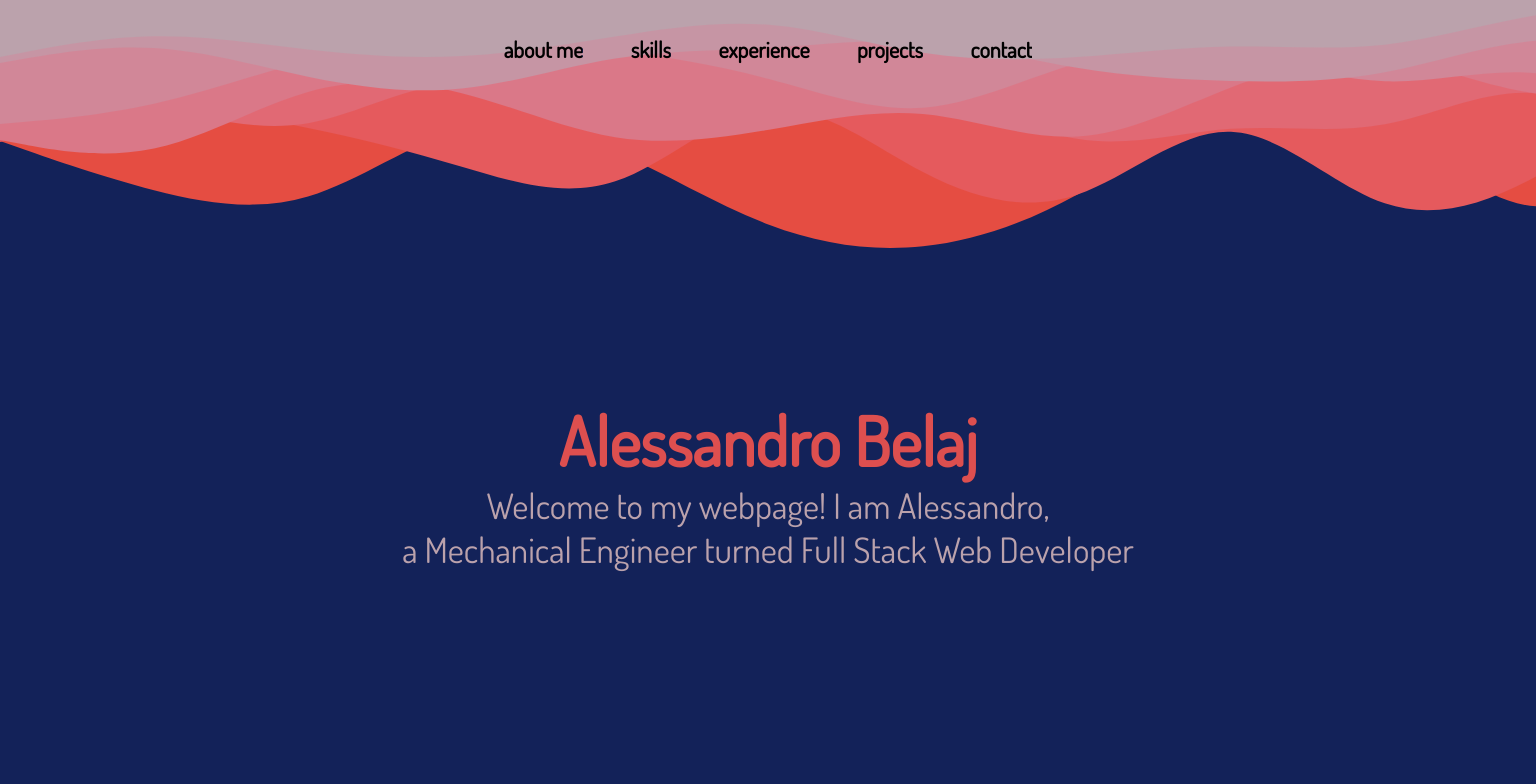
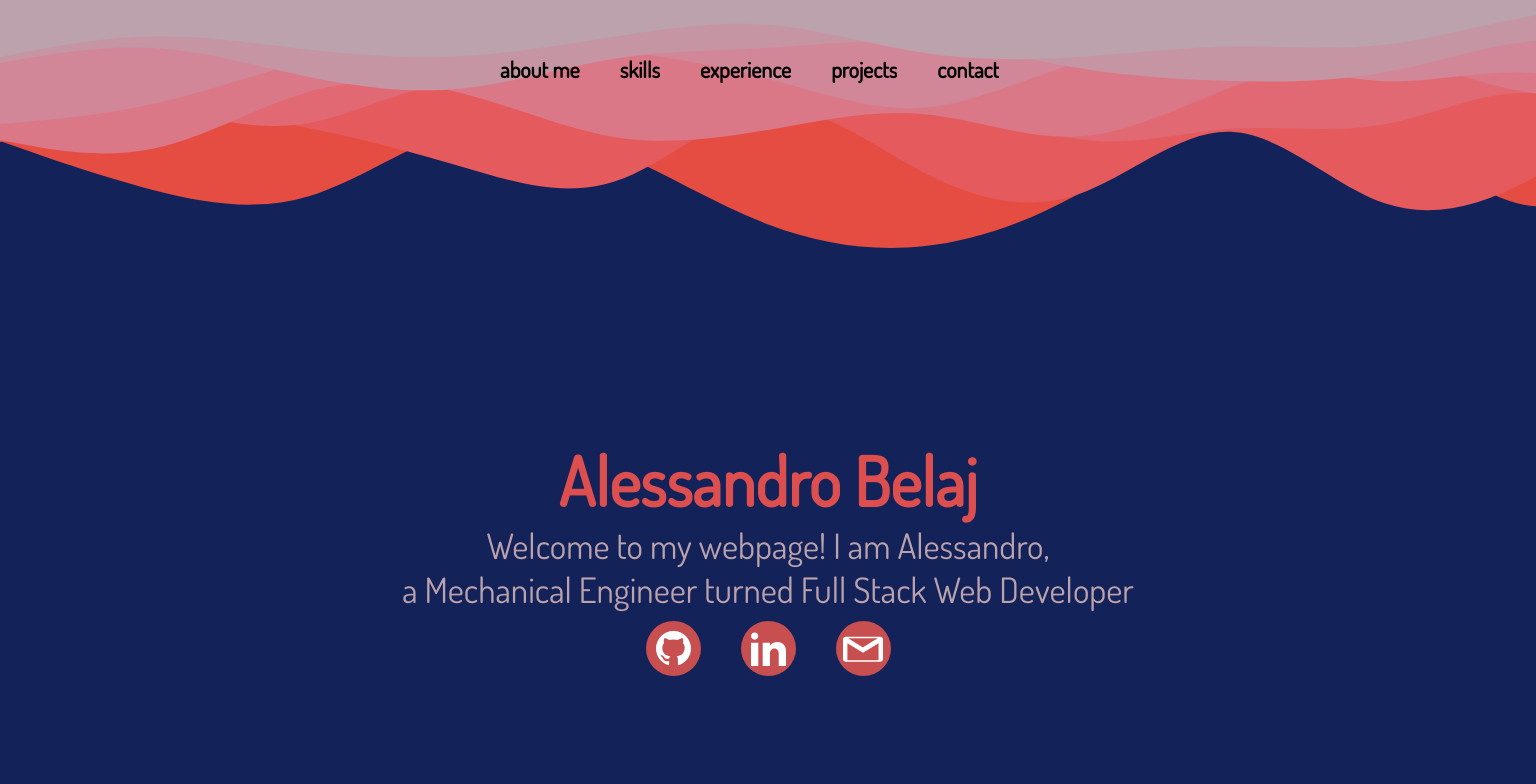
Before and after one commit to AlessandroB96/MyWebsite, a React (Create React App) app in the folder mywebsite/: page / in a window 1536 px wide. Shown: the top 784 px of the page. Built offline with nearby package versions, Linux system fonts and the light colour scheme.

Commit message:
contact form created

```diff
--- a/mywebsite/src/App.js
+++ b/mywebsite/src/App.js
@@ -1,5 +1,4 @@
 import React, { useState } from 'react';
-import './App.css';
 import Nav from './components/Nav';
 import Main from './components/Main';
 import About from './components/About';
--- a/mywebsite/src/components/About.js
+++ b/mywebsite/src/components/About.js
@@ -12,7 +12,7 @@ function About() {
         <section class="about-me-content">
             <p class="about-me-content">
                 I graduated from City College's Grove School of Engineering with a Bachelors of Engineering
-      in Mechanical Engineering in the Spring of 2021.Starting December of 2021, I enrolled in Columbia University's Full Stack Software Engineering Coding Bootcamp and I will graduate in April of 2022! I also love pasta, I enjoy hiking, binging TV shows, but most importantly, I love soccer!
+      in Mechanical Engineering in the Spring of 2021. Starting December of 2021, I enrolled in Columbia University's Full Stack Software Engineering Coding Bootcamp and I will graduate in April of 2022! I also love pasta, I enjoy hiking, binging TV shows, but most importantly, I love soccer!
             </p>
         </section>
     </article>
--- a/mywebsite/src/components/Contact.js
+++ b/mywebsite/src/components/Contact.js
@@ -1,8 +1,42 @@
-import React from 'react';
+import React, {useState} from 'react';
 import downloadsvg from '../../src/assets/images/download.svg';
 import resume from '../../src/resume/AlessandroBelaj_Resume.pdf';
+import { validateEmail } from '../utils/helpers';
 
 function Contact() {
+
+    const [formState, setFormState] = useState({ name: '', email: '', message: ''});
+    const [errorMessage, setErrorMessage] = useState('');
+
+    //destructure formState
+    const { name, email, message } = formState;
+
+    function handleSubmit(e) {
+        e.preventDefault();
+        console.log('Submit Form', formState);
+        }
+
+    function handleChange(e) {
+        if (e.target.name === 'email') {
+            const isValid = validateEmail(e.target.value);
+            // isValid conditional statement
+            if (!isValid) {
+                setErrorMessage('Your email is invalid.');
+              } else {
+                setErrorMessage('');
+              }
+          } else {
+            if (!e.target.value.length) {
+              setErrorMessage(`${e.target.name} is required.`);
+            } else {
+              setErrorMessage('');
+            }
+          }
+          if (!errorMessage) {
+        setFormState({...formState, [e.target.name]: e.target.value })
+          }
+      }
+
     return (
         <footer class="" id="">
 
@@ -13,25 +47,29 @@ function Contact() {
             </div>
         <br />
 
-        <div class="box-container">
-            <form id="contact-form">
+        <div class="box-container"  >
+            <form id="contact-form" onSubmit={handleSubmit}>
                 <div class="name-line">
                     <label class="name" htmlFor="name">NAME:</label>
-                    <input class="label" type="text" placeholder="name..." />
+                    <input class="label"  name="name" defaultValue={name} type="text" placeholder="name..." onBlur={handleChange} />
                 </div>
                 <br />
                 <div class="email-line">
                     <label class="email" htmlFor="email">EMAIL:</label>
-                    <input class="label" type="email" placeholder="email address..." />
+                    <input class="label" name="email" defualtValue={email} type="email" placeholder="email address..." onBlur={handleChange} />
                 </div>
                 <br />
                 <div class="message-line">
                     <label class="message" htmlFor="message">MESSAGE:</label>
-                    <textarea name="message" placeholder="message..." />
+                    <textarea name="message" defaultValue={message} placeholder="message..." onBlur={handleChange} />
                 </div>
+                {errorMessage && (
                     <div>
-                        <p  className="error-text"></p>
+                        <p  className="error-text">{errorMessage}</p>
                     </div>
+
+                )}
+
                 <br />
                 <div class="submit-container">
                 <button class="submit" type="submit">SUBMIT
--- a/mywebsite/src/components/Main.js
+++ b/mywebsite/src/components/Main.js
@@ -1,4 +1,7 @@
 import React from 'react';
+import github from '../../src/assets/images/github-1.svg';
+import linkedin from '../../src/assets/images/linkedin-1.svg';
+import email from '../../src/assets/images/gmail-1.svg';
 
 function Main() {
     return (
@@ -10,6 +13,32 @@ function Main() {
             <div class="sub-text">Welcome to my webpage! I am Alessandro,</div>
             <div class="sub-text">a Mechanical Engineer turned Full Stack Web Developer</div>
         </section>
+
+        <section class="contact-container">
+                    <section id="contact-content">
+                        <button class="btn" onclick="window.location.href='https://github.com/AlessandroB96';" value="Go to my GitHub">
+                        <div class="svg-container">
+                            <img src={github} class="github" alt="linkedin link" />
+                        </div>
+                        </button>
+                    </section>
+
+                    <section id="contact-content">
+                        <button class="btn" onclick="window.location.href='https://www.linkedin.com/in/alessandrobelaj/';" value="Go to my LinkedIn">
+                            <div class="svg-container">
+                            <img src={linkedin} class="LI" alt="linkedin link" />
+                            </div>
+                        </button>
+                    </section>
+
+                    <section id="contact-content" >
+                        <button class="btn" onclick="window.location.href='mailto: abelaj7196@gmail.com';" value="email me">
+                            <div class="svg-container">
+                            <img src={email} class="gmail" alt="gmail-link" />
+                            </div>
+                        </button>
+                    </section>
+            </section>
     </main>
 
 
--- a/mywebsite/src/index.css
+++ b/mywebsite/src/index.css
@@ -12,17 +12,18 @@ body {
 
 .menu-items {
   display: flex;
-  flex-wrap: flex;
+  flex-wrap: wrap;
   list-style: none;
   font-size: 22px;
   font-weight: 900;
-  align-items: center ;
   justify-content: center ;
-  justify-content: space-around;
+  justify-content: space-between;
   margin: auto 460px auto 460px;
 }
 
 header {
+  display: flex;
+  flex-wrap: wrap;
   padding: 30px 20px 30px 20px;
   top: 0;
 }
@@ -99,6 +100,47 @@ header {
 
 }
 
+.svg-container {
+  display: flex;
+  justify-content: center;
+  width:55px; /* overriding previous values */
+  height:55px;
+  border-radius: 50%; /* here's the trick */
+  background-color: rgb(200, 79, 79);
+  margin-bottom: 130px;
+}
+
+.LI:hover , .gmail:hover , .github:hover {
+  opacity: 60%;
+}
+
+#contact-content {
+  margin: 10px 20px 10px 20px;
+}
+
+.github {
+  padding: 10px 0px;
+  min-width: 45px;
+  filter: invert(100%);
+  cursor: pointer;
+}
+
+.LI {
+  padding: 10px 0px;
+  min-width: 30px;
+  filter: invert(100%);
+  cursor: pointer;
+}
+
+.gmail {
+  padding: 10px 0px;
+  min-width: 40px;
+  height:auto;
+  filter: drop-shadow(1px 0px 0px black);
+  filter: invert(100%);
+  cursor: pointer;
+}
+
 .about-me {
   display: flex;
   flex-direction: column;
@@ -134,6 +176,7 @@ header {
 .about-me-content {
   width: 800px;
   padding: 15px;
+  font-size: 35px;
 }
 
 #about-me-tag {
@@ -230,23 +273,20 @@ header {
 }
 
 .html, .git, .react, .nodejs, .mongo {
-  filter:invert(46%) sepia(12%) saturate(3817%) hue-rotate(318deg) brightness(90%) contrast(91%);
+  filter:invert(49%) sepia(11%) saturate(2809%) hue-rotate(315deg) brightness(84%) contrast(92%);
 
 }
 
 .css {
   width: 50px;
-  filter:invert(46%) sepia(12%) saturate(3817%) hue-rotate(318deg) brightness(90%) contrast(91%);
+  filter:invert(49%) sepia(11%) saturate(2809%) hue-rotate(315deg) brightness(84%) contrast(92%);
 }
 
 .js {
   width: 50px;
-  filter:invert(46%) sepia(12%) saturate(3817%) hue-rotate(318deg) brightness(90%) contrast(91%);
+  filter:invert(49%) sepia(11%) saturate(2809%) hue-rotate(315deg) brightness(84%) contrast(92%);
 
 }
-
-
-
 
 .experience {
   display: flex;
@@ -592,7 +632,7 @@ footer {
   width: 300px;
   outline: none;
   font-size: 20px;
-  color:rgb(221, 79, 79);
+  color:rgb(184, 182, 182);
   border-color: rgb(221, 79, 79);
 }
 
@@ -603,7 +643,7 @@ textarea {
   height: 130px;
   font-size: 20px;
   background-color: #162768;
-  color:rgb(221, 79, 79);
+  color:rgb(184, 182, 182);
   border-color: rgb(221, 79, 79);
   resize: none;
 
@@ -624,6 +664,18 @@ textarea {
   background: none;
   background-color: rgb(221, 79, 79) ;
   cursor: pointer;
+}
+
+.error-text {
+  color: rgb(226, 32, 32);
+  font-size: 25px;
+  font-weight: bolder;
+}
+
+.success-text {
+  color: rgb(27, 189, 68);
+  font-size: 25px;
+  font-weight: bolder;
 }
 
 .download {
@@ -651,3 +703,55 @@ textarea {
   background-color: rgb(184, 182, 182);
   opacity: 1;
 }
+
+@media screen and (min-width: 1300px) {
+
+  .menu-items {
+
+  }
+
+  header {
+    top: 0;
+    gap: 20px;
+  }
+
+  .nav {
+    background-image: linear-gradient(
+      to right,
+      #132259,
+      #132259 50%,
+      #000 50%
+    );
+    background-size: 200% 100%;
+    background-position: -100%;
+    display: inline-block;
+    padding: 5px 0;
+    margin: 20px;
+    position: relative;
+    -webkit-background-clip: text;
+    -webkit-text-fill-color: transparent;
+    transition: all 0.6s ease-in-out;
+    font-family: 'Dosis', sans-serif;
+  }
+
+  .nav:before {
+    content: '';
+    background: #483cb3;
+    border-radius: 3px;
+    display: block;
+    position: absolute;
+    bottom: -3px;
+    left: 0;
+    width: 0;
+    height: 3px;
+    transition: all 0.5s ease-in-out;
+  }
+
+  .nav:hover {
+   background-position: 0;
+  }
+
+  .nav:hover::before {
+    width:100%;
+  }
+}
--- /dev/null
+++ b/mywebsite/src/utils/helpers.js
@@ -0,0 +1,4 @@
+export function validateEmail(email) {
+    const re = /^(([^<>()[\]\\.,;:\s@"]+(\.[^<>()[\]\\.,;:\s@"]+)*)|(".+"))@((\[[0-9]{1,3}\.[0-9]{1,3}\.[0-9]{1,3}\.[0-9]{1,3}\])|(([a-zA-Z\-0-9]+\.)+[a-zA-Z]{2,}))$/;
+    return re.test(String(email).toLowerCase());
+  }
```
Also changed, not shown: mywebsite/src/assets/images/mongo.png, mywebsite/src/assets/images/nodejs.png.
